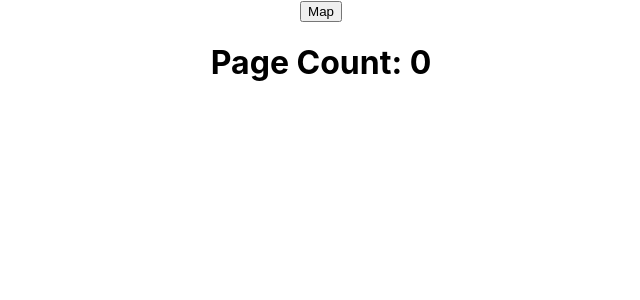
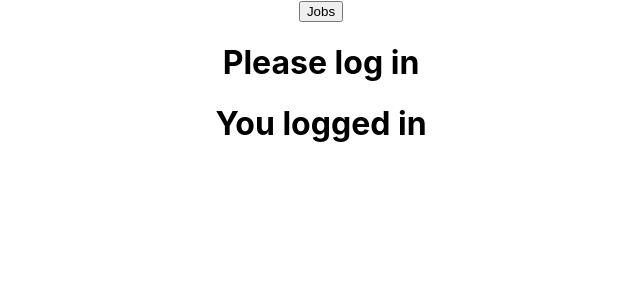
Before and after one commit to B-Keshav/NYCleans, a React (Create React App) app in the folder client/: page /volunteers in a window 1280 px wide. Shown: the top 300 px of the page, without its empty margins (319-959 px from the left). Built offline with nearby package versions, Linux system fonts and the light colour scheme; no server answers.

Commit message:
components folder

```diff
--- a/client/src/App.js
+++ b/client/src/App.js
@@ -1,33 +1,35 @@
 import './App.css';
+import Home from './components/Home';
+import Login from './components/Login'
+import Jobs from './components/Jobs';
 
-import { useState, useEffect } from "react";
+// import { useState, useEffect } from "react";
 import { BrowserRouter, Switch, Route, Link } from "react-router-dom";
-import Map from "./Map"
 
 function App() {
-  const [count, setCount] = useState(0);
+//   const [count, setCount] = useState(0);
 
-  useEffect(() => {
-    fetch("/hello")
-      .then((r) => r.json())
-      .then((data) => setCount(data.count));
-  }, []);
+  // useEffect(() => {
+  //   fetch("/hello")
+  //     .then((r) => r.json())
+  //     .then((data) => setCount(data.count));
+  // }, []);
 
   return (
     <BrowserRouter>
       <div className="App">
-      <Link to={"/map"}>
-        <button>Map</button>
+      <Link to={"/jobs"}>
+        <button>Jobs</button>
       </Link>
         <Switch>
-          <Route path="/map" >
-            <Map />
+          <Route path="/volunteers" >
+            <Login/>
           </Route>
-          <Route path="/testing">
-            <h1>Test Route</h1>
+          <Route path="/jobs">
+            < Jobs />
           </Route>
           <Route path="/">
-            <h1>Page Count: {count}</h1>
+            <Home/>
           </Route>
         </Switch>
       </div>
--- /dev/null
+++ b/client/src/components/About.js
@@ -0,0 +1,8 @@
+function About () {
+
+    return (
+        <h1> Hello, were NYClean! Come join us. </h1>
+    )
+}
+
+export default About;
--- /dev/null
+++ b/client/src/components/Home.js
@@ -0,0 +1,16 @@
+import Map from "../Map";
+import About from "./About";
+
+function Home (){
+
+    return (
+        <>
+        < About />
+        < Map />
+        </>
+    )
+
+
+}
+
+export default Home;
--- /dev/null
+++ b/client/src/components/JobCard.js
@@ -0,0 +1,12 @@
+function JobCard () {
+
+
+    return (
+        <div>
+        <h1>Job Title</h1>
+        <h2>Job Descritption</h2>
+        </div>
+    )
+}
+
+export default JobCard;
--- /dev/null
+++ b/client/src/components/JobContainer.js
@@ -0,0 +1,10 @@
+import JobCard from "./JobCard";
+
+function JobContainer (){
+
+    return (
+        <JobCard/>
+    )
+}
+
+export default JobContainer;
--- /dev/null
+++ b/client/src/components/Jobs.js
@@ -0,0 +1,10 @@
+import JobContainer from "./JobContainer";
+
+function Jobs () {
+
+    return (
+        <JobContainer/>
+    )
+}
+
+export default Jobs;
--- /dev/null
+++ b/client/src/components/Login.js
@@ -0,0 +1,14 @@
+import UserProfile from "./UserProfile";
+
+function Login () {
+
+    return (
+        <>
+        <h1>Please log in</h1>
+        < UserProfile/>
+        </>
+
+    )
+}
+
+export default Login;
--- /dev/null
+++ b/client/src/components/UserProfile.js
@@ -0,0 +1,9 @@
+function UserProfile () {
+
+
+    return (
+        <h1>You logged in</h1>
+    )
+}
+
+export default UserProfile;
```
